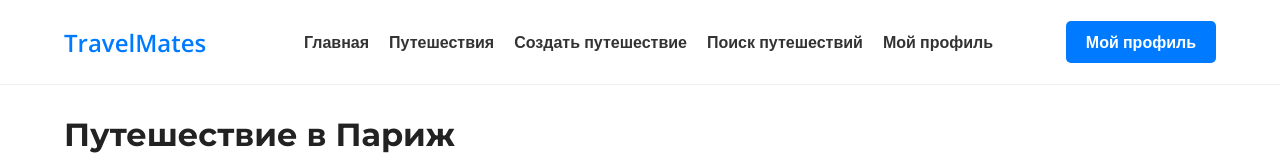
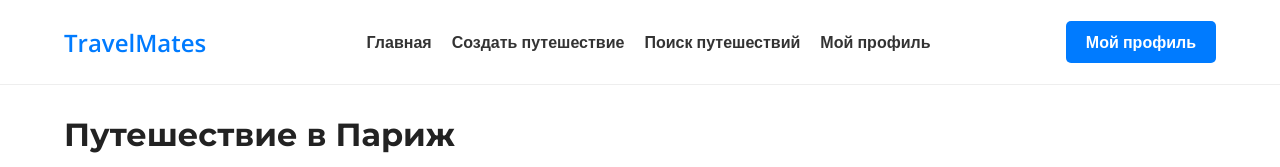
Before and after one commit to SergeySR95/MeetNGo, a plain HTML site: page trip-detail.html in a window 1280 px wide. Shown: the top 167 px of the page. Drawn offline with nearby package versions, Linux system fonts and the light colour scheme.

Commit message:
Update trip-detail.html

```diff
--- a/trip-detail.html
+++ b/trip-detail.html
@@ -22,7 +22,7 @@
             <nav>
                 <ul class="nav-menu">
                     <li><a href="index.html">Главная</a></li>
-                    <li><a href="trips.html">Путешествия</a></li>
+                    <!-- <li><a href="trips.html">Путешествия</a></li> -->
                     <li><a href="trip-planner.html">Создать путешествие</a></li>
                     <li><a href="search-trips.html">Поиск путешествий</a></li>
                     <li><a href="profile.html">Мой профиль</a></li>
```
